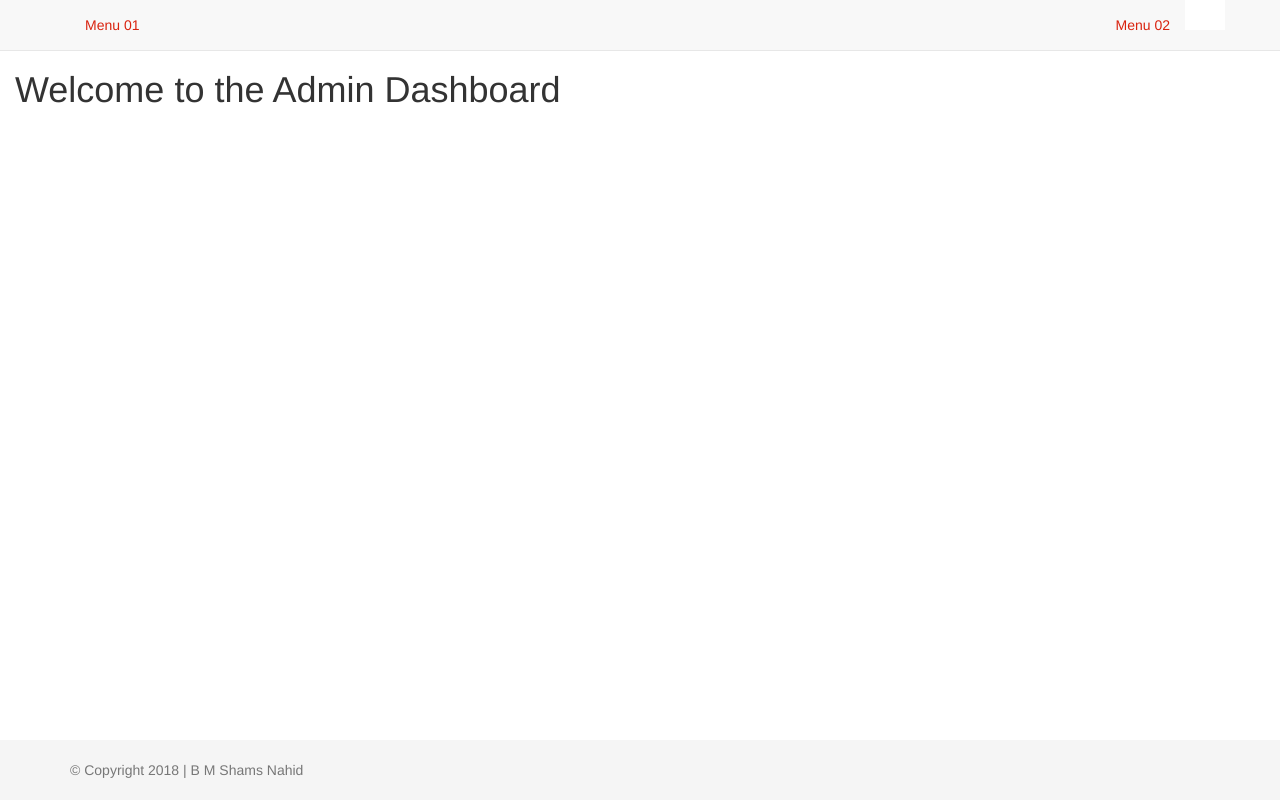
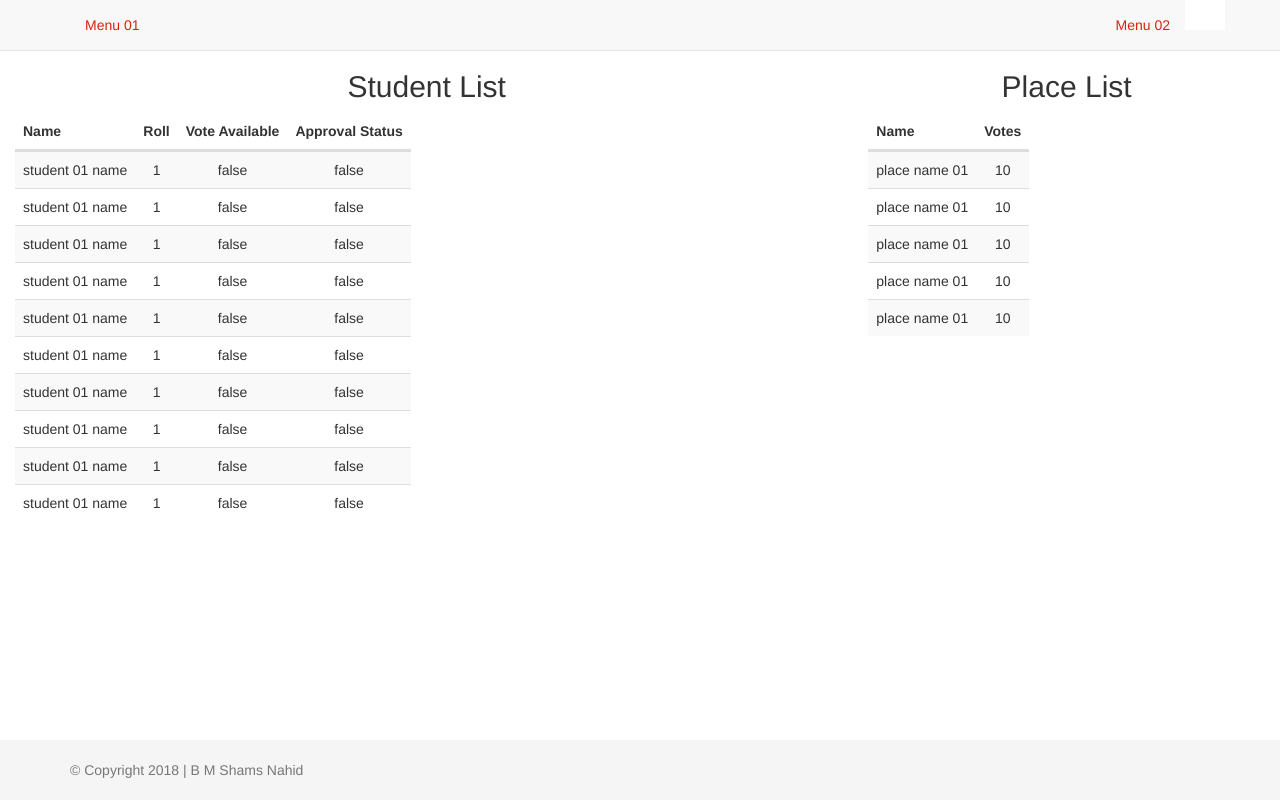
Before and after one commit to Nuruzzamancse/Picnic-Polling-Applciation, an Angular app in the folder client/: page /admin-dashboard in a window 1280 px wide. Built offline with nearby package versions, Linux system fonts and the light colour scheme.

Commit message:
initatie admin dashboard

```diff
--- a/client/src/app/admin/auth/login/admin-login.component.ts
+++ b/client/src/app/admin/auth/login/admin-login.component.ts
@@ -19,7 +19,7 @@ export class AdminLoginComponent implements OnInit {
   });
 
   constructor(private fb: FormBuilder,
-              private router: Router,) {}
+              private router: Router) {}
 
   ngOnInit() {}
 
--- a/client/src/app/admin/dashboard/admin-dashboard.component.html
+++ b/client/src/app/admin/dashboard/admin-dashboard.component.html
@@ -1,3 +1,66 @@
 <div class="pagecontainer">
-  <h1>Welcome to the Admin Dashboard</h1>
+
+  <!--start of both table row section-->
+  <div class="row">
+
+    <!--start of col-8 section-->
+    <div class="col-sm-8 text-center">
+      <h2>Student List</h2>
+      <div>
+        <div class="table table-striped">
+          <thead>
+            <tr>
+              <th>Name</th>
+              <th>Roll</th>
+              <th>Vote Available</th>
+              <th>Approval Status</th>
+            </tr>
+          </thead>
+          <tbody>
+            <tr *ngFor="let student of students">
+              <td>{{student.studentName}}</td>
+              <td>{{student.studentRoll}}</td>
+              <td>{{student.isVoteAvailable}}</td>
+              <td>{{student.isApproved}}</td>
+            </tr>
+          </tbody>
+        </div>
+      </div>
+    </div>
+    <!--end of col-8 section-->
+
+    <!--start of col-4 section-->
+    <div class="col-sm-4 text-center">
+      <h2>Place List</h2>
+      <div>
+        <div class="table table-striped">
+          <thead>
+          <tr>
+            <th>Name</th>
+            <th>Votes</th>
+          </tr>
+          </thead>
+          <tbody>
+          <tr *ngFor="let palce of places">
+            <td>{{place.placeName}}</td>
+            <td>{{place.placeVotes}}</td>
+          </tr>
+          </tbody>
+        </div>
+      </div>
+    </div>
+    <!--end of col-4 section-->
+
+  </div>
+  <!--end of both table row section-->
+
+  <!--start of student select modal section-->
+  <!--end of student select modal section-->
+
+  <!--start of place select modal-->
+  <!--end of place select modal-->
+
+  <!--start of create place modal section-->
+  <!--end of create place modal section-->
+
 </div>
--- a/client/src/app/admin/dashboard/admin-dashboard.component.ts
+++ b/client/src/app/admin/dashboard/admin-dashboard.component.ts
@@ -1,4 +1,6 @@
 import {Component, OnInit} from "@angular/core";
+import {Student} from "../../student/student";
+import {Place} from "../../place/place";
 
 @Component({
   templateUrl: './admin-dashboard.component.html',
@@ -7,6 +9,28 @@ import {Component, OnInit} from "@angular/core";
   ]
 })
 export class AdminDashboardComponent implements OnInit {
+
+  students: Student[] = [];
+  places: Place[] = [];
+  student: Student;
+  place: Place;
+
   constructor() {}
-  ngOnInit() {}
+  ngOnInit() {
+    this.student = new Student();
+    this.student.studentName = 'student 01 name';
+    this.student.studentRoll = 1;
+    this.student.studentPassword = 'student01Password';
+    this.student.studentEmail = 'student01@mail.com';
+    this.student.isVoteAvailable = false;
+    this.student.isApproved = false;
+    for (let index=0; index<10; index++) this.students.push(this.student);
+
+    this.place = new Place();
+    this.place.placeName = 'place name 01';
+    this.place.placeDescription = 'place Description 01';
+    this.place.placeVotes = 10;
+    for (let index=0; index<5; index++) this.places.push(this.place);
+
+  }
 }
--- a/client/src/app/place/place.ts
+++ b/client/src/app/place/place.ts
@@ -0,0 +1,5 @@
+export class Place {
+  placeName: string;
+  placeDescription: string;
+  placeVotes: number;
+}
--- a/client/src/app/student/auth/login/student-login.component.ts
+++ b/client/src/app/student/auth/login/student-login.component.ts
@@ -1,4 +1,5 @@
 import {Component, OnInit} from "@angular/core";
+import {FormBuilder, FormControl, FormGroup, Validators} from "@angular/forms";
 
 @Component({
   templateUrl: './student-login.component.html',
@@ -7,6 +8,19 @@ import {Component, OnInit} from "@angular/core";
   ]
 })
 export class StudentLoginComponent implements OnInit {
-  constructor() {}
+
+  studentEmail = new FormControl('', [Validators.required]);
+  studentPassword = new FormControl('', [Validators.required]);
+
+  constructor(private formBuilder: FormBuilder) {}
   ngOnInit() {}
+
+  studentLoginForm: FormGroup = this.formBuilder.group({
+    studentEmail: this.studentEmail,
+    studentPassword: this.studentPassword
+  });
+
+  loginStudent(formData) {
+    console.log(formData);
+  }
 }
--- a/client/src/app/student/student.ts
+++ b/client/src/app/student/student.ts
@@ -1,6 +1,8 @@
 export class Student {
   studentName: string;
   studentRoll: number;
+  studentPassword: string;
+  studentEmail: string;
   isVoteAvailable: boolean;
   isApproved: boolean;
 }
```
